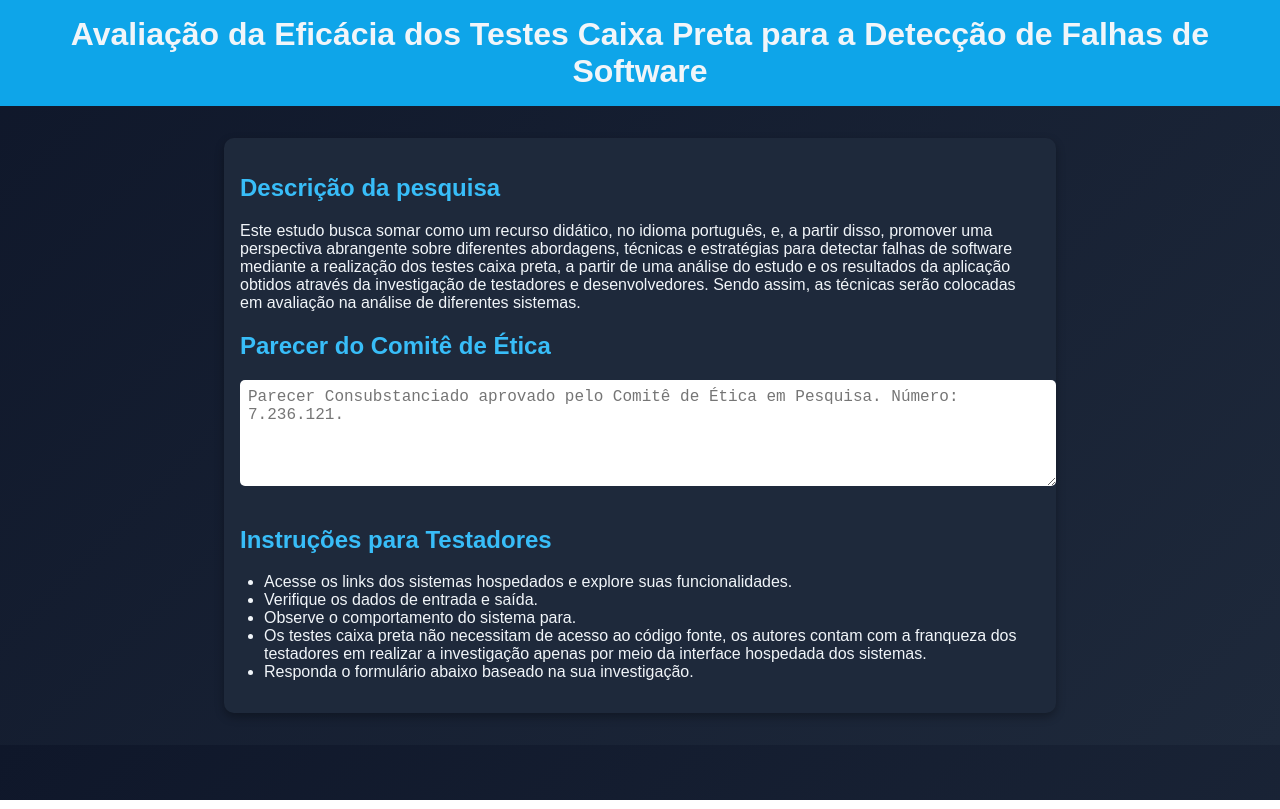
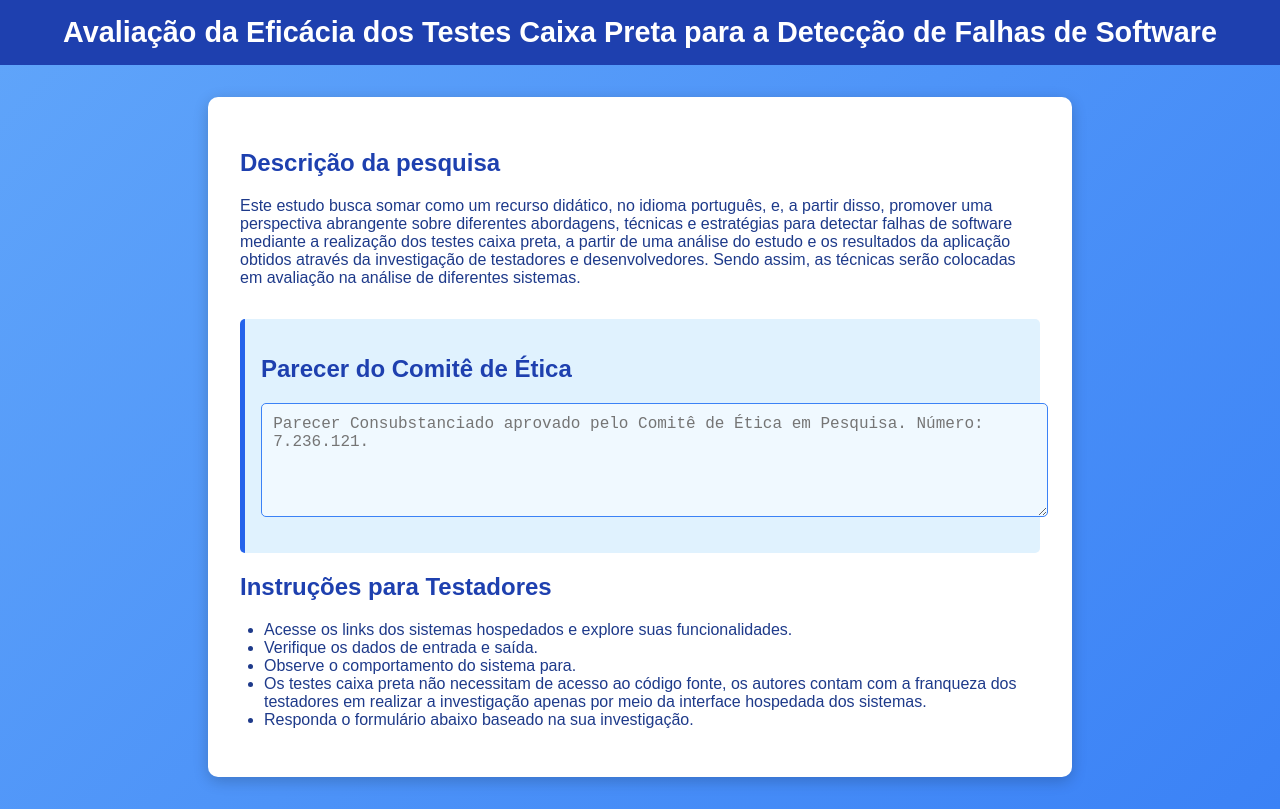
Before and after one commit to clarameira/BlackBoxTesters, a plain HTML site: page index.html in a window 1280 px wide. Drawn offline with Linux system fonts and the light colour scheme.

Commit message:
chore: edit

```diff
--- a/index.html
+++ b/index.html
@@ -6,63 +6,87 @@
   <title>Avaliação da Eficácia dos Testes Caixa Preta para a Detecção de Falhas de Software</title>
   <style>
     body {
-      font-family: Arial, sans-serif;
-      background: linear-gradient(135deg, #0f172a, #1e293b);
-      color: #f1f5f9;
+        font-family: Arial, sans-serif;
+      background: linear-gradient(135deg, #60a5fa, #3b82f6);
+      color: #1e3a8a;
       margin: 0;
       padding: 0;
     }
+
     header {
-      background-color: #0ea5e9;
+      background-color: #1e40af;
       padding: 1rem;
       text-align: center;
-      font-size: 2rem;
+      font-size: 1.8rem;
       font-weight: bold;
+      color: white;
     }
+
     main {
       max-width: 800px;
       margin: 2rem auto;
-      padding: 1rem;
-      background-color: #1e293b;
+      padding: 2rem;
+      background-color: white;
+      color: #1e3a8a;
       border-radius: 10px;
-      box-shadow: 0 4px 10px rgba(0,0,0,0.3);
+      box-shadow: 0 4px 15px rgba(0,0,0,0.2);
     }
+
     h2 {
-      color: #38bdf8;
+      color: #1e40af;
     }
+
     ul {
       list-style-type: disc;
       padding-left: 1.5rem;
     }
+
     form {
       margin-top: 1.5rem;
       display: flex;
       flex-direction: column;
     }
+
     input, textarea, button {
       margin-bottom: 1rem;
-      padding: 0.5rem;
+      padding: 0.7rem;
       border-radius: 5px;
-      border: none;
+      border: 1px solid #3b82f6;
       font-size: 1rem;
     }
+
     input, textarea {
       width: 100%;
+      background-color: #f0f9ff;
+      color: #1e3a8a;
     }
+
     button {
-      background-color: #06b6d4;
-      color: #1e293b;
+      background-color: #3b82f6;
+      color: white;
       cursor: pointer;
       font-weight: bold;
+      border: none;
+      transition: background-color 0.3s;
     }
+
     button:hover {
-      background-color: #38bdf8;
+      background-color: #2563eb;
     }
+
+    .parecer-comite {
+      margin-top: 2rem;
+      padding: 1rem;
+      border-left: 5px solid #2563eb;
+      background-color: #e0f2fe;
+      border-radius: 5px;
+    }
+
     footer {
       text-align: center;
       padding: 1rem;
       font-size: 0.9rem;
-      color: #94a3b8;
+      color: white;
     }
   </style>
 </head>
```
